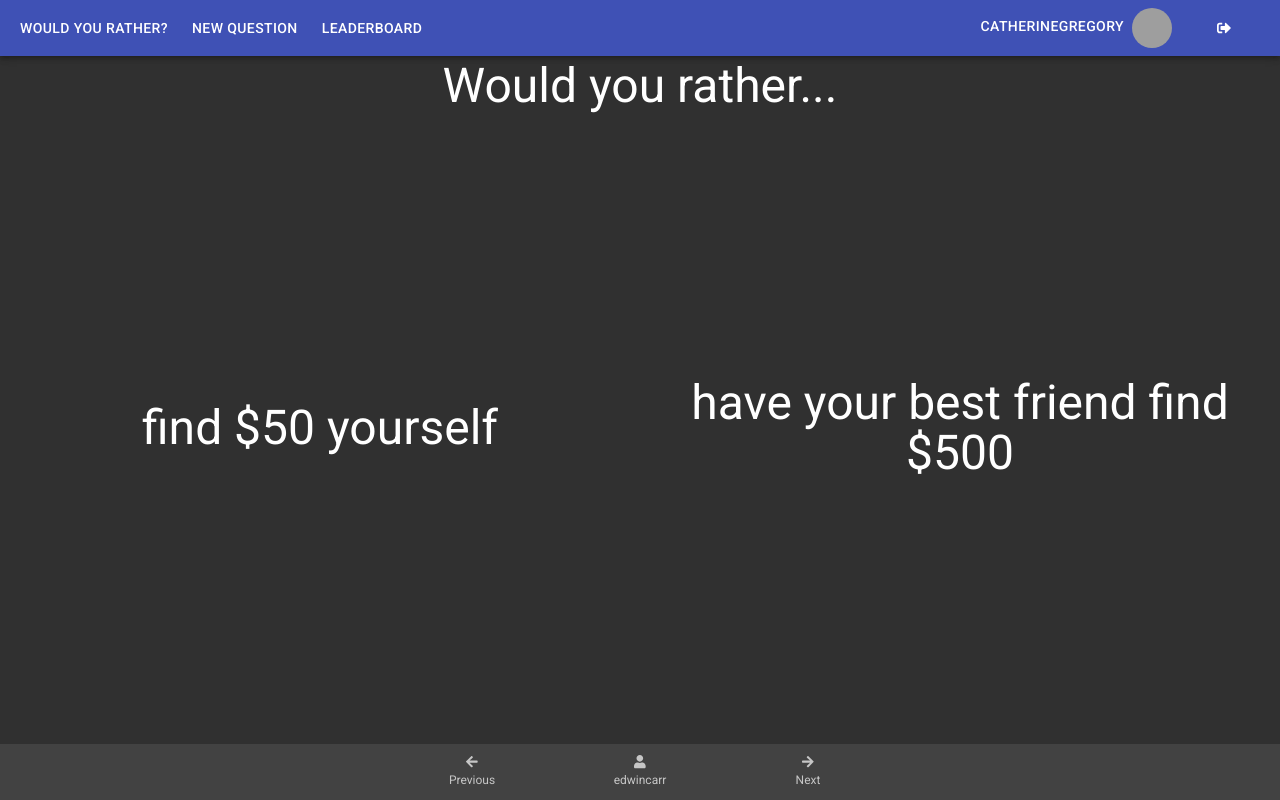
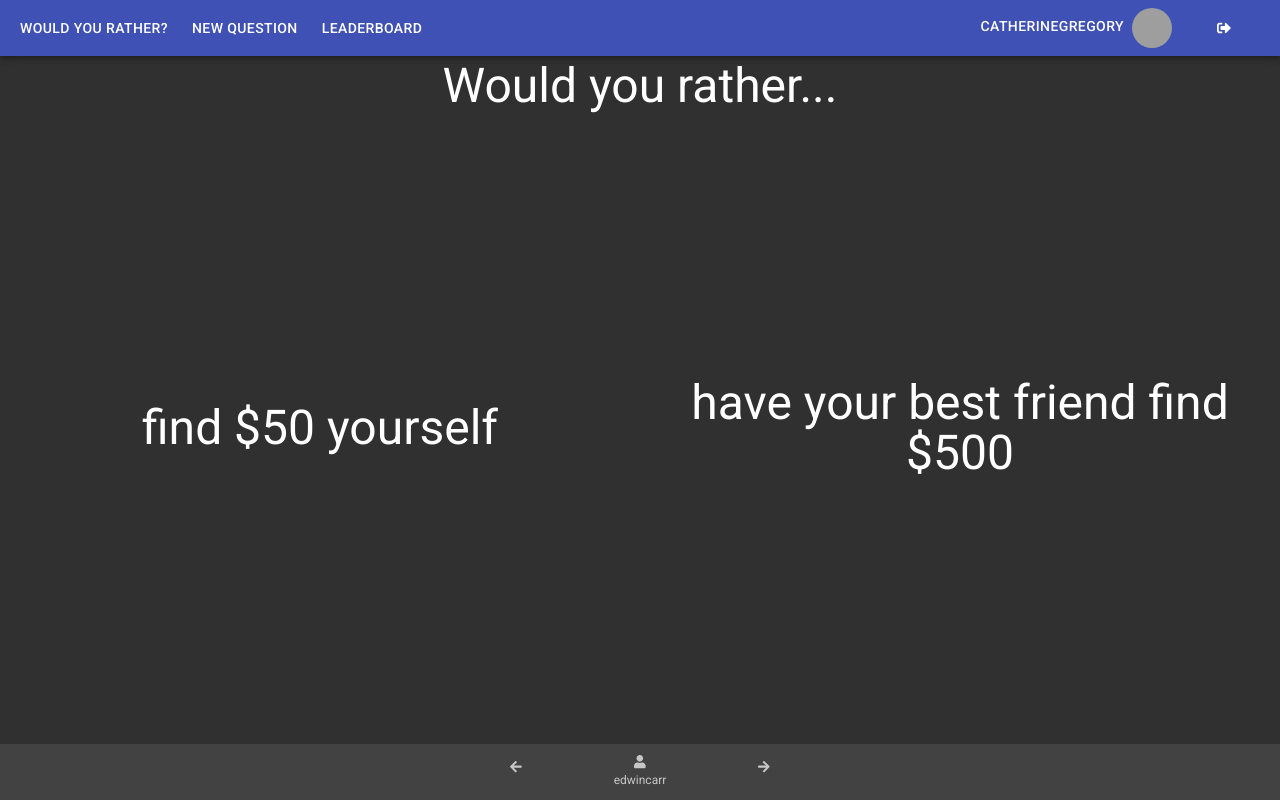
Before and after one commit to Flixbox/would-you-rather, a React (Create React App) app: page / in a window 1280 px wide. Both pictures are taken after a click on the button "CATHERINE GREGORY". Built offline with nearby package versions, Linux system fonts and the light colour scheme; grey boxes are pictures that could not be loaded.

Commit message:
feat: added links to the bottom nav

```diff
--- a/src/views/Question.js
+++ b/src/views/Question.js
@@ -1,5 +1,6 @@
 import React, { Component, Fragment } from 'react'
 import { connect } from 'react-redux'
+import { Link } from 'react-router-dom'
 import { handleRetrieveNewQuestion, handleQuestionAnswer } from '../actions/questions'
 
 import Option from '../components/Option'
@@ -53,6 +54,14 @@ class Question extends Component {
         dispatch(handleQuestionAnswer({ authedUser, qid: question, answer: option }))
     }
 
+    getPreviousQuestion = (question, questions) => {
+        return question
+    }
+
+    getNextQuestion = (question, questions) => {
+        return question
+    }
+
     render() {
         const { classes, authedUser, match } = this.props
         const { question } = match.params
@@ -71,6 +80,9 @@ class Question extends Component {
         }
 
         const { id, author, optionOne, optionTwo } = questions[question]
+
+        const previousQuestion = this.getPreviousQuestion(question, questions)
+        const nextQuestion = this.getNextQuestion(question, questions)
 
         return (
             <Fragment>
@@ -96,18 +108,22 @@ class Question extends Component {
                     />
                 </Grid>
                 <BottomNavigation showLabels>
+                    <Link to={`/questions/${previousQuestion}`}>
                         <BottomNavigationAction
                             label="Previous"
                             icon={<FontAwesomeIcon icon={faArrowLeft} className={classes.icon} />}
                         />
+                    </Link>
                     <BottomNavigationAction
                         label={author}
                         icon={<FontAwesomeIcon icon={faUser} className={classes.icon} />}
                     />
+                    <Link to={`/questions/${nextQuestion}`}>
                         <BottomNavigationAction
                             label="Next"
                             icon={<FontAwesomeIcon icon={faArrowRight} className={classes.icon} />}
                         />
+                    </Link>
                 </BottomNavigation>
             </Fragment>
         )
```
Lines whose indentation alone changed are shown as unchanged.
